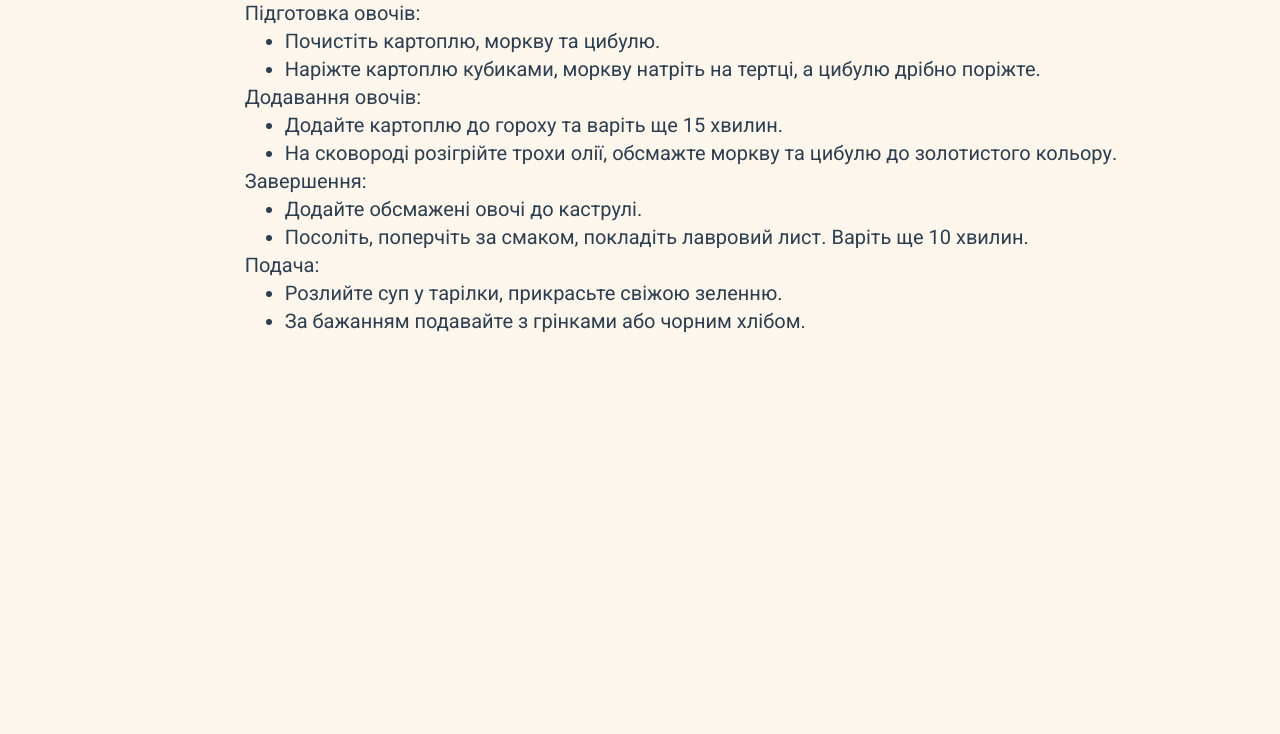
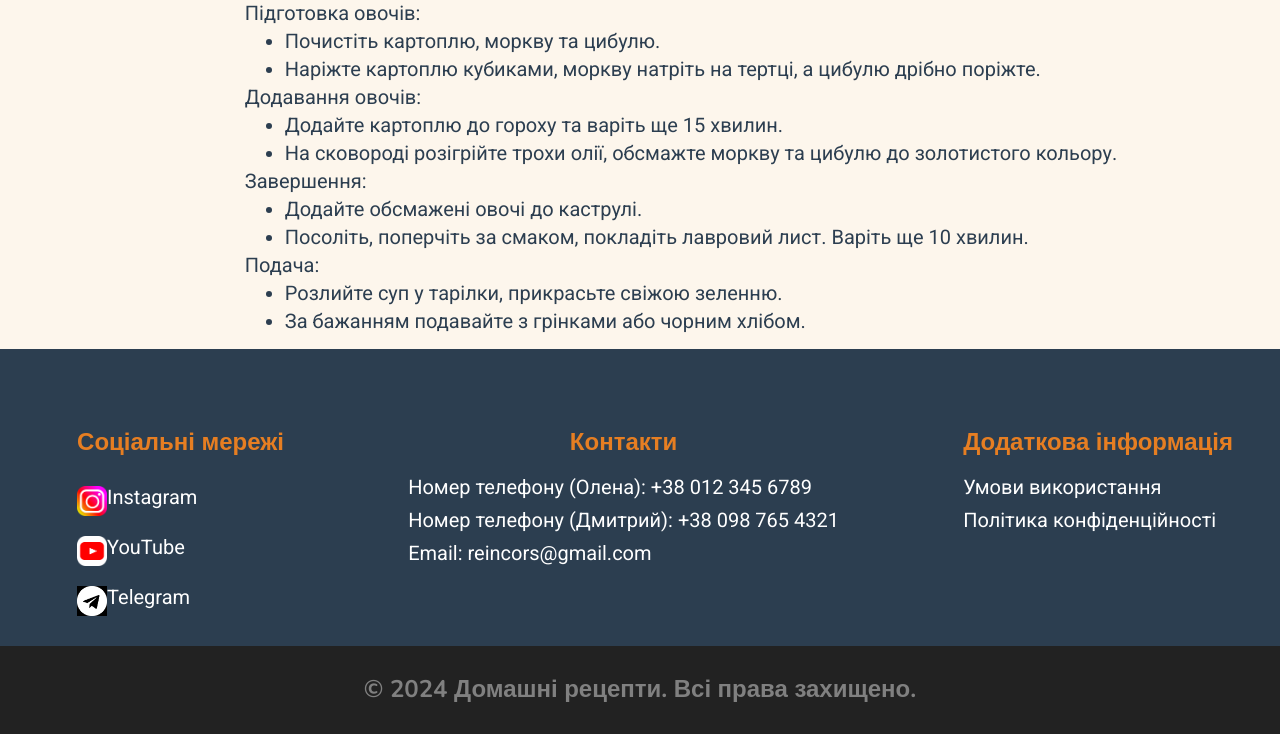
Before and after one commit to Reincors/Recipe, a plain HTML site: page index2.html in a window 1280 px wide. Shown: the part 703-1437 px from the top of the page. Before the commit the page ends 1052 px from the top, so only its background shows below. Drawn offline with nearby package versions, Linux system fonts and the light colour scheme.

Commit message:
Update index2.html

```diff
--- a/index2.html
+++ b/index2.html
@@ -195,6 +195,53 @@
             </ol>
         </div>
     </main>
+    <footer>
+
+        <div class="meregiandcontacts">
+            <ul>
+                <h2>
+                    Соціальні мережі
+                </h2>
+                <li>
+                    <a href="#"><img src="img/Group 1.png" height="30px" width="30px" alt="">Instagram </a>
+                </li>
+                <li>
+                    <a href="#"><img src="img/Group 3.png" height="30px" width="30px" alt="">YouTube </a>
+                </li>
+                <li>
+                    <a href="#"><img src="img/tg.png" height="30px" width="30px" alt="">Telegram</a>
+                </li>
+            </ul>
+            <ul>
+                <h2>
+                    Контакти
+                </h2>
+                <li>
+                    Номер телефону (Олена): +38 012 345 6789
+                </li>
+                <li>
+                    Номер телефону (Дмитрий): +38 098 765 4321
+                </li>
+                <li>
+                    Email: reincors@gmail.com
+                </li>
+            </ul>
+            <ul>
+                <h2>
+                    Додаткова інформація
+                </h2>
+                <li>
+                    Умови використання
+                </li>
+                <li>
+                    Політика конфіденційності
+                </li>
+            </ul>
+        </div>
+        <h2 id="h2">
+            © 2024 Домашні рецепти. Всі права захищено.
+        </h2>
+    </footer>
 </body>
 
 </html>
```
